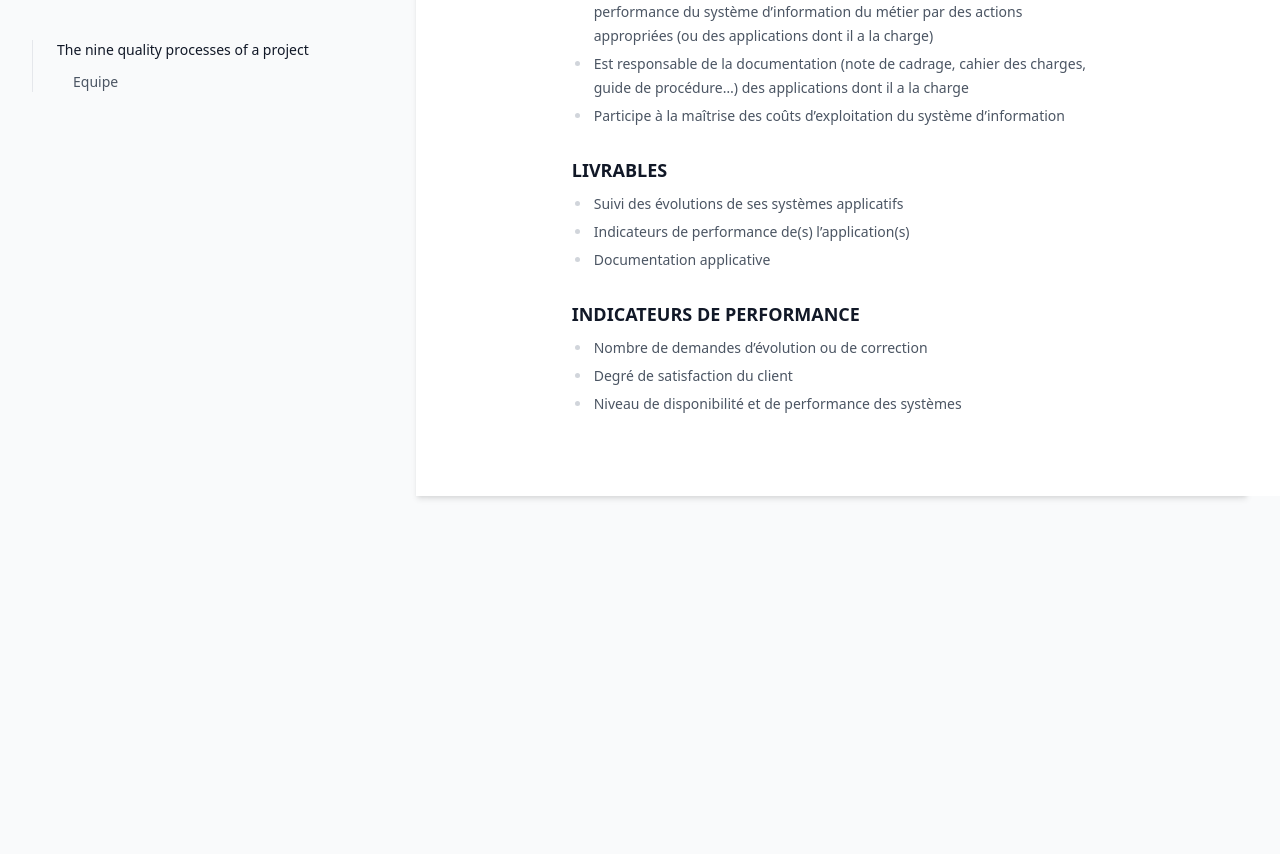
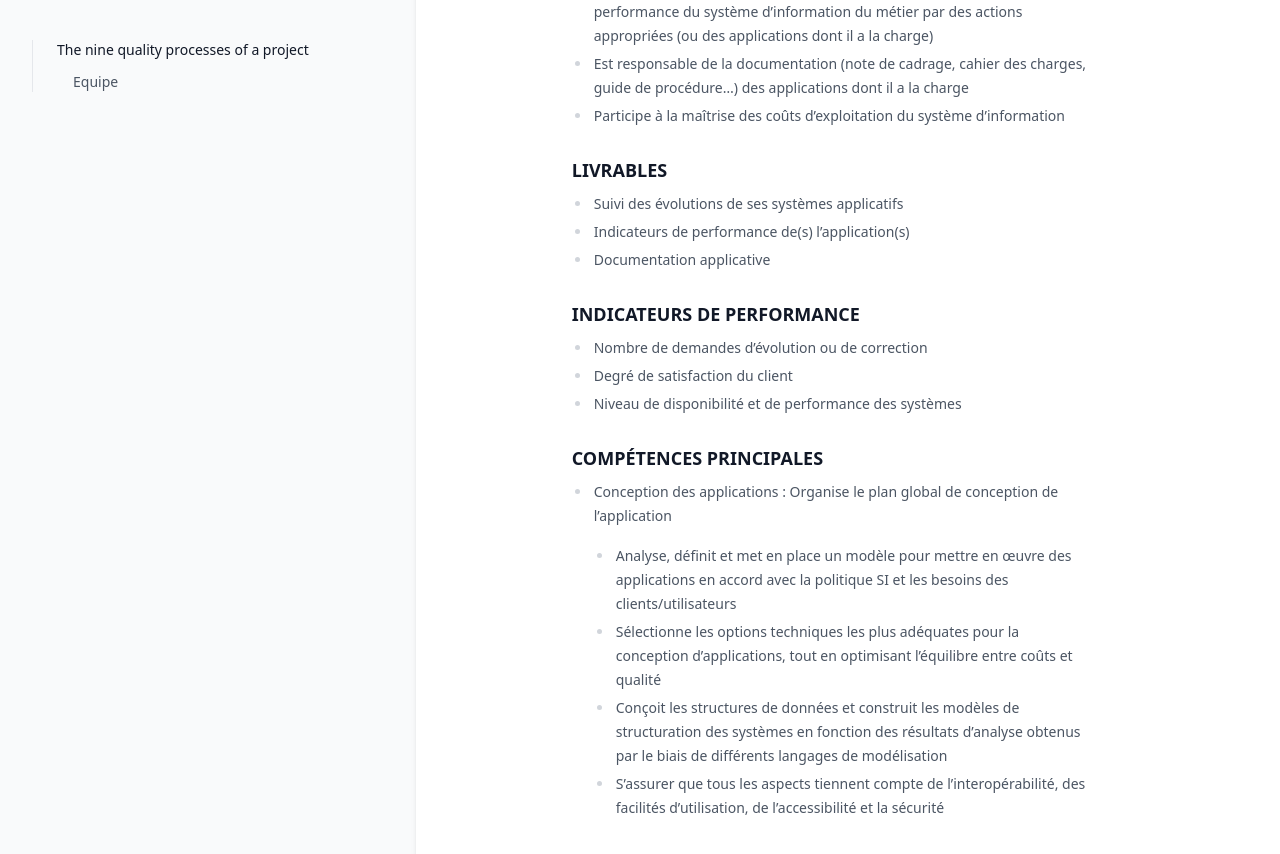
Before and after one commit to greglejeune/ebook, a Jekyll site: the page built from _gdp/team.md, in a window 1280 px wide and 900 px high, scrolled down 644 px. Shown: the top 854 px of the window. Built offline with Jekyll 4.4.1, drawn with Linux system fonts in a browser that asks for light colours.

Commit message:
Update team.md

```diff
--- a/_gdp/team.md
+++ b/_gdp/team.md
@@ -31,3 +31,11 @@ category: process
 - Nombre de demandes d'évolution ou de correction
 - Degré de satisfaction du client
 - Niveau de disponibilité et de performance des systèmes
+
+### COMPÉTENCES PRINCIPALES
+
+- Conception des applications : Organise le plan global de conception de l'application
+  - Analyse, définit et met en place un modèle pour mettre en œuvre des applications en accord avec la politique SI et les besoins des clients/utilisateurs
+  - Sélectionne les options techniques les plus adéquates pour la conception d'applications, tout en optimisant l'équilibre entre coûts et qualité
+  - Conçoit les structures de données et construit les modèles de structuration des systèmes en fonction des résultats d'analyse obtenus par le biais de différents langages de modélisation
+  - S'assurer que tous les aspects tiennent compte de l'interopérabilité, des facilités d'utilisation, de l'accessibilité et la sécurité
```
